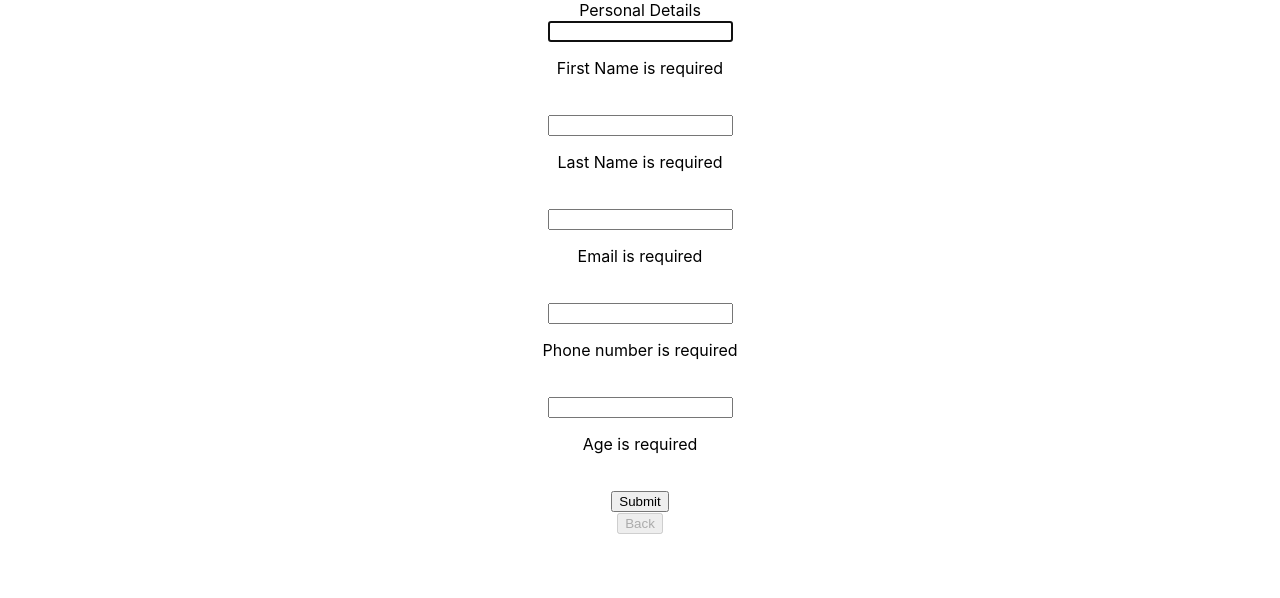
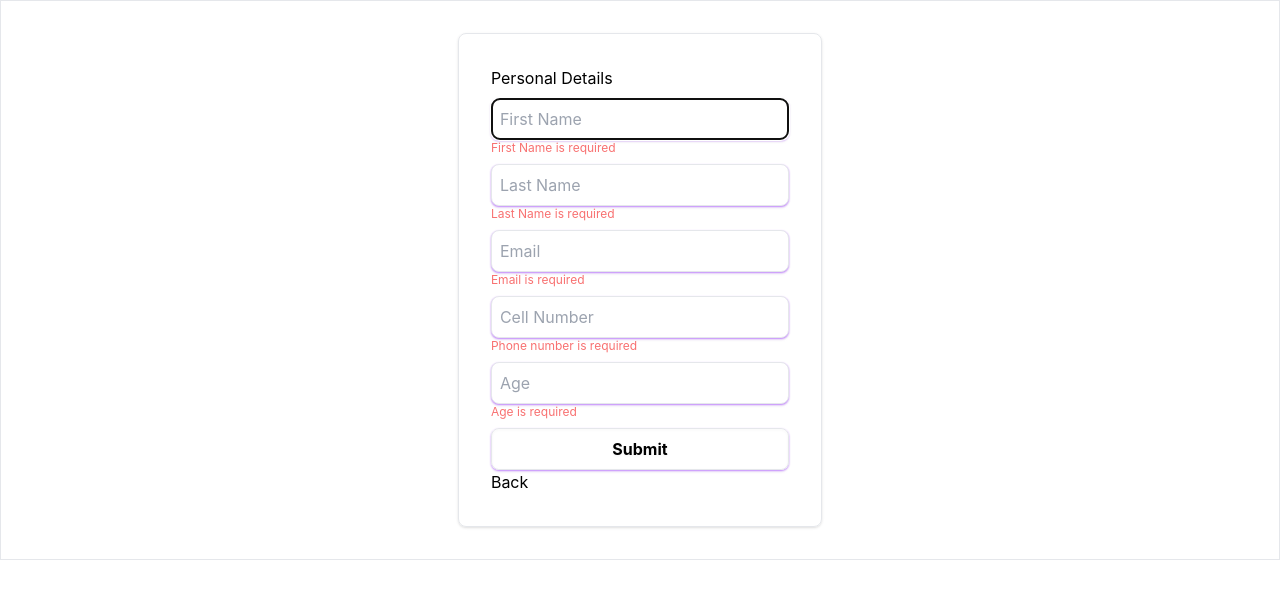
Before and after one commit to almahfuz97/form-dygnify, a React (Create React App) app: page / in a window 1280 px wide. Both pictures are taken after typing "Sample", "Sample", "name@example.com", "5", "5" into the empty fields and a click on the input "Submit". Shown: the top 598 px of the page. Built offline with nearby package versions, Linux system fonts and the light colour scheme.

Commit message:
added input design

```diff
--- a/package.json
+++ b/package.json
@@ -35,5 +35,10 @@
       "last 1 firefox version",
       "last 1 safari version"
     ]
+  },
+  "devDependencies": {
+    "autoprefixer": "^10.4.13",
+    "postcss": "^8.4.20",
+    "tailwindcss": "^3.2.4"
   }
 }
--- /dev/null
+++ b/postcss.config.js
@@ -0,0 +1,6 @@
+module.exports = {
+  plugins: {
+    tailwindcss: {},
+    autoprefixer: {},
+  },
+}
--- a/src/App.js
+++ b/src/App.js
@@ -4,7 +4,7 @@ import Form from './components/Form/Form';
 
 function App() {
   return (
-    <div className='App'>
+    <div className=' flex justify-center'>
       <Form>
       </Form>
     </div>
--- a/src/components/BuisnessDetails/BusinessDetails.js
+++ b/src/components/BuisnessDetails/BusinessDetails.js
@@ -29,29 +29,46 @@ export default function BusinessDetails({ formData, setFormData, setStep }) {
     return (
         <div>
             <form onSubmit={handleSubmit(onSubmit)}>
-                <input value={formData.businessName} type="text" {...register('businessName', { required: 'First Name is required' })} />
-                {
-                    errors.businessName && <p>{errors.businessName?.message}</p>
-                }
-                <br />
-                <input value={formData.gst} type="number" {...register('gst', { required: 'Last Name is required' })} />
-                {
-                    errors.gst && <p>{errors.gst?.message}</p>
-                }
-                <br />
-                <input value={formData.buisnessAddress} type="text" {...register('buisnessAddress', { required: 'This field is required' })} />
-                {
-                    errors.buisnessAddress && <p>{errors.buisnessAddress?.message}</p>
-                }
-                <br />
-                <input value={formData.businessContact} type="number" {...register('businessContact', { required: 'Phone number is required' })} />
-                {
-                    errors.businessContact && <p>{errors.businessContact?.message}</p>
-                }
-                <br />
+                <input value={formData.businessName} type="text" {...register('businessName', { required: 'First Name is required' })}
+                    placeholder='Company Name'
+                    className='border w-full p-2 rounded-lg drop-shadow-sm shadow-purple-400 shadow-sm mt-4'
+                />
+                <div>
+                    {
+                        errors.businessName && <p className='mt-1 text-red-400 text-xs'>{errors.businessName?.message}</p>
+                    }</div>
+
+                <input value={formData.gst} type="number" {...register('gst', { required: 'Last Name is required' })}
+                    placeholder='GST'
+                    className='border w-full p-2 rounded-lg drop-shadow-sm shadow-purple-400 shadow-sm mt-4'
+                />
+                <div>
+                    {
+                        errors.gst && <p className='mt-1 text-red-400 text-xs'>{errors.gst?.message}</p>
+                    }
+
+                </div>
+                <input value={formData.buisnessAddress} type="text" {...register('buisnessAddress', { required: 'This field is required' })}
+                    placeholder='Location'
+                    className='border w-full p-2 rounded-lg drop-shadow-sm shadow-purple-400 shadow-sm mt-4'
+                />
+                <div>
+                    {
+                        errors.buisnessAddress && <p className='mt-1 text-red-400 text-xs'>{errors.buisnessAddress?.message}</p>
+                    }</div>
+
+                <input value={formData.businessContact} type="number" {...register('businessContact', { required: 'Phone number is required' })}
+                    placeholder='Contact Number'
+                    className='border w-full p-2 rounded-lg drop-shadow-sm shadow-purple-400 shadow-sm mt-4'
+                />
+                <div>
+                    {
+                        errors.businessContact && <p className='mt-1 text-red-400 text-xs'>{errors.businessContact?.message}</p>
+                    }</div>
 
 
-                <input type="submit" value='Submit' />
+                <input type="submit" value='Submit'
+                    className='border w-full p-2 rounded-lg drop-shadow-sm shadow-purple-400 shadow-sm mt-4' />
             </form>
         </div>
     )
--- a/src/components/Form/Form.js
+++ b/src/components/Form/Form.js
@@ -37,7 +37,8 @@ export default function Form() {
         setStep(prev => prev + 1)
     }
     return (
-        <div>
+        <div className=' p-8 w-full border flex justify-center '>
+            <div className='md:w-[30%] w-[85%] border p-8 rounded-lg shadow'>
                 <div>
                     {formTitles[step]}
                 </div>
@@ -46,9 +47,6 @@ export default function Form() {
                         currentForm()
                     }
                 </div>
-            <div>
-
-            </div>
                 <div className=' flex'>
                     <button disabled={step === 0} onClick={() => setStep((prev) => prev - 1)} >
                         Back
@@ -56,5 +54,6 @@ export default function Form() {
 
                 </div>
             </div>
+        </div>
     )
 }
--- a/src/components/LoanDetails/LoanDetails.js
+++ b/src/components/LoanDetails/LoanDetails.js
@@ -60,23 +60,42 @@ export default function LoanDetails({ formData, setFormData, setStep }) {
     return (
         <div>
             <form onSubmit={handleSubmit(onSubmit)}>
-                <input value={formData.loanAmount} type="number" {...register('loanAmount', { required: 'This field is required' })} />
-                {
-                    errors.loan && <p>{errors.loan?.message}</p>
-                }
-                <br />
-                <input value={formData.loanInterest} type="number" {...register('loanInterest', { required: 'This field required' })} />
-                {
-                    errors.interest && <p>{errors.interest?.message}</p>
-                }
-                <br />
-                <input value={formData.loanTenure} type="number" {...register('loanTenure', { required: 'Tenure is required' })} />
-                {
-                    errors.loanTenure && <p>{errors.loanTenure?.message}</p>
-                }
-                <br />
+                <input value={formData.loanAmount} type="number" {...register('loanAmount', { required: 'This field is required' })}
+                    placeholder='Amount'
+                    className='border w-full p-2 rounded-lg drop-shadow-sm shadow-purple-400 shadow-sm mt-4'
+                />
+                <div>
 
-                <input type="submit" value='Submit' />
+
+                    {
+                        errors.loanAmount && <p className='mt-1 text-red-500 text-xs'>{errors.loanAmount?.message}</p>
+                    }
+                </div>
+                <input value={formData.loanInterest} type="number" {...register('loanInterest', { required: 'This field required' })}
+                    placeholder='Interest rate'
+                    className='border w-full p-2 rounded-lg drop-shadow-sm shadow-purple-400 shadow-sm mt-4'
+                />
+                <div>
+
+
+                    {
+                        errors.loanInterest && <p className='mt-1 text-red-500 text-xs'>{errors.loanInterest?.message}</p>
+                    }
+                </div>
+                <input value={formData.loanTenure} type="number" {...register('loanTenure', { required: 'Tenure is required' })}
+                    placeholder='Tenure (month)'
+                    className='border w-full p-2 rounded-lg drop-shadow-sm shadow-purple-400 shadow-sm mt-4'
+                />
+                <div>
+
+
+                    {
+                        errors.loanTenure && <p className='mt-1 text-red-500 text-xs'>{errors.loanTenure?.message}</p>
+                    }</div>
+
+
+                <input type="submit" value='Submit'
+                    className='border w-full p-2 rounded-lg drop-shadow-sm shadow-purple-400 shadow-sm mt-4' />
             </form>
         </div>
     )
--- a/src/components/PersonalDetails/PersonalDetails.js
+++ b/src/components/PersonalDetails/PersonalDetails.js
@@ -28,35 +28,47 @@ export default function PersonalDetails({ formData, setFormData, setStep }) {
 
     }
     return (
+        <div className=''>
+            <form onSubmit={handleSubmit(onSubmit)} >
+                <input placeholder='First Name' value={formData.firstName} type="text" {...register('firstName', { required: 'First Name is required' })}
+                    className='border w-full p-2 rounded-lg drop-shadow-sm shadow-purple-400 mt-2 shadow-sm'
+                />
                 <div>
-            <form onSubmit={handleSubmit(onSubmit)}>
-                <input value={formData.firstName} type="text" {...register('firstName', { required: 'First Name is required' })} />
                     {
-                    errors.firstName && <p>{errors.firstName?.message}</p>
-                }
-                <br />
-                <input value={formData.lastName} type="text" {...register('lastName', { required: 'Last Name is required' })} />
+                        errors.firstName && <p className=' text-red-400 text-xs'>{errors.firstName?.message}</p>
+                    }</div>
+                <input placeholder='Last Name' value={formData.lastName} type="text" {...register('lastName', { required: 'Last Name is required' })}
+                    className='border w-full p-2 rounded-lg drop-shadow-sm shadow-purple-400 mt-2 shadow-sm'
+                />
+                <div>
                     {
-                    errors.lastName && <p>{errors.lastName?.message}</p>
-                }
-                <br />
-                <input value={formData.email} type="email" {...register('email', { required: 'Email is required' })} />
+                        errors.lastName && <p className=' text-red-400 text-xs'>{errors.lastName?.message}</p>
+                    }</div>
+                <input placeholder='Email' value={formData.email} type="email" {...register('email', { required: 'Email is required' })}
+                    className='border w-full p-2 rounded-lg drop-shadow-sm shadow-purple-400 mt-2 shadow-sm'
+                />
+                <div>
                     {
-                    errors.email && <p>{errors.email?.message}</p>
-                }
-                <br />
-                <input value={formData.mobile} type="number" {...register('mobile', { required: 'Phone number is required' })} />
+                        errors.email && <p className=' text-red-400 text-xs'>{errors.email?.message}</p>
+                    }</div>
+                <input placeholder='Cell Number' value={formData.mobile} type="number" {...register('mobile', { required: 'Phone number is required' })}
+                    className='border w-full p-2 rounded-lg drop-shadow-sm shadow-purple-400 mt-2 shadow-sm'
+                />
+                <div>
                     {
-                    errors.mobile && <p>{errors.mobile?.message}</p>
-                }
-                <br />
-                <input value={formData.age} type="number" {...register('age', { required: 'Age is required' })} />
+                        errors.mobile && <p className=' text-red-400 text-xs'>{errors.mobile?.message}</p>
+                    }</div>
+                <input placeholder='Age' value={formData.age} type="number" {...register('age', { required: 'Age is required' })}
+                    className='border w-full p-2 rounded-lg drop-shadow-sm shadow-purple-400 mt-2 shadow-sm'
+                />
+                <div>
                     {
-                    errors.age && <p>{errors.age?.message}</p>
-                }
-                <br />
+                        errors.age && <p className=' text-red-400 text-xs'>{errors.age?.message}</p>
+                    }</div>
 
-                <input type="submit" value='Submit' />
+                <div className=' flex justify-center'>
+                    <input type="submit" value='Submit' className='border cursor-pointer hover:text-green-400 font-bold w-full p-2 rounded-lg drop-shadow-sm shadow-purple-400 shadow-sm mt-2 text-center' />
+                </div>
             </form>
         </div>
     )
--- a/src/index.css
+++ b/src/index.css
@@ -1,3 +1,7 @@
+@tailwind base;
+@tailwind components;
+@tailwind utilities;
+
 body {
   margin: 0;
   font-family: -apple-system, BlinkMacSystemFont, 'Segoe UI', 'Roboto', 'Oxygen',
--- /dev/null
+++ b/tailwind.config.js
@@ -0,0 +1,11 @@
+/** @type {import('tailwindcss').Config} */
+module.exports = {
+  content: [
+    "./src/**/*.{js,jsx,ts,tsx}",
+
+  ],
+  theme: {
+    extend: {},
+  },
+  plugins: [],
+}
```
Also changed, not shown: public/index.html (+5 -5 lines), 1 other file (tests, documents, lock files or other folders). Lines whose indentation alone changed are shown as unchanged.
